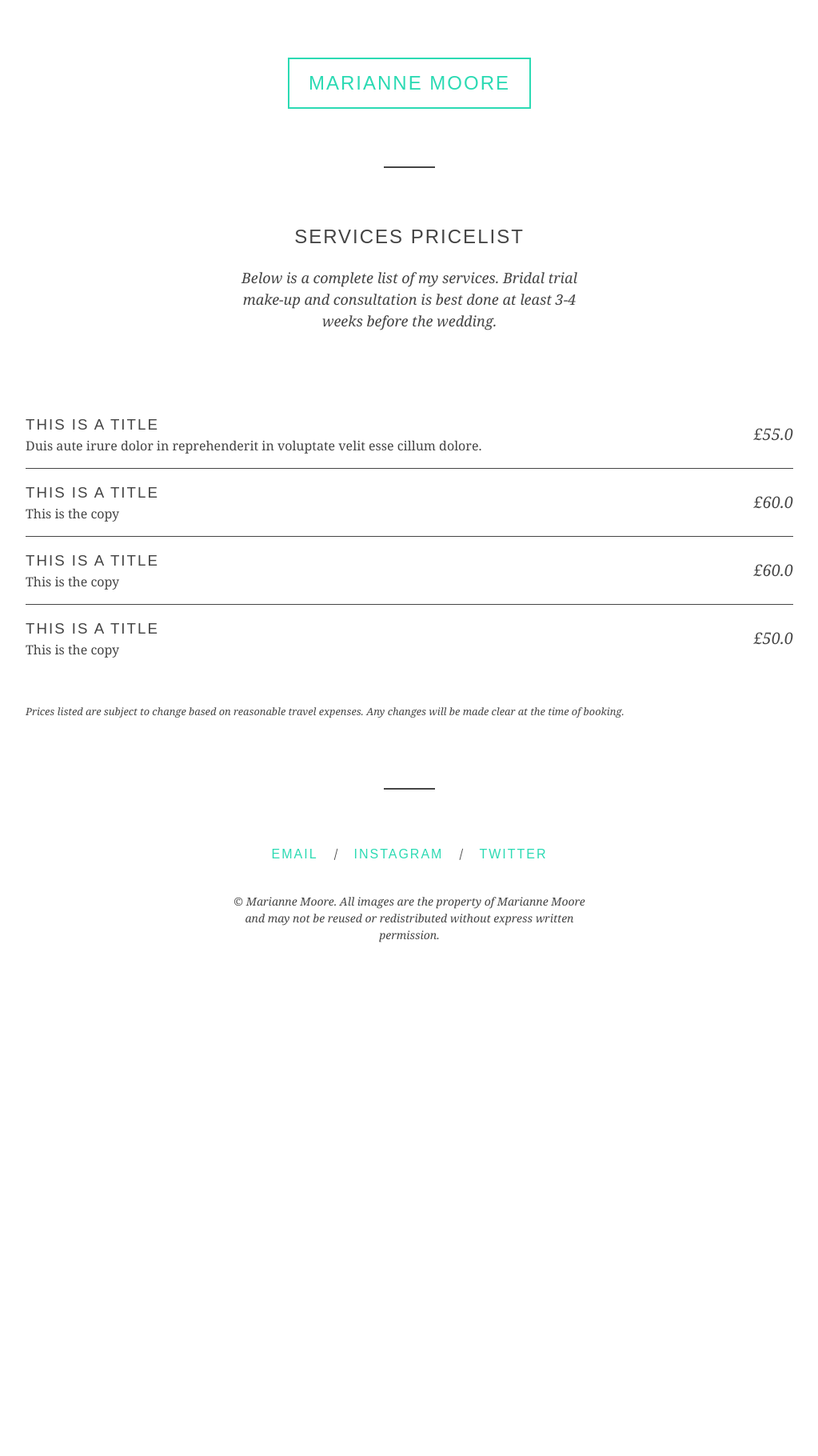
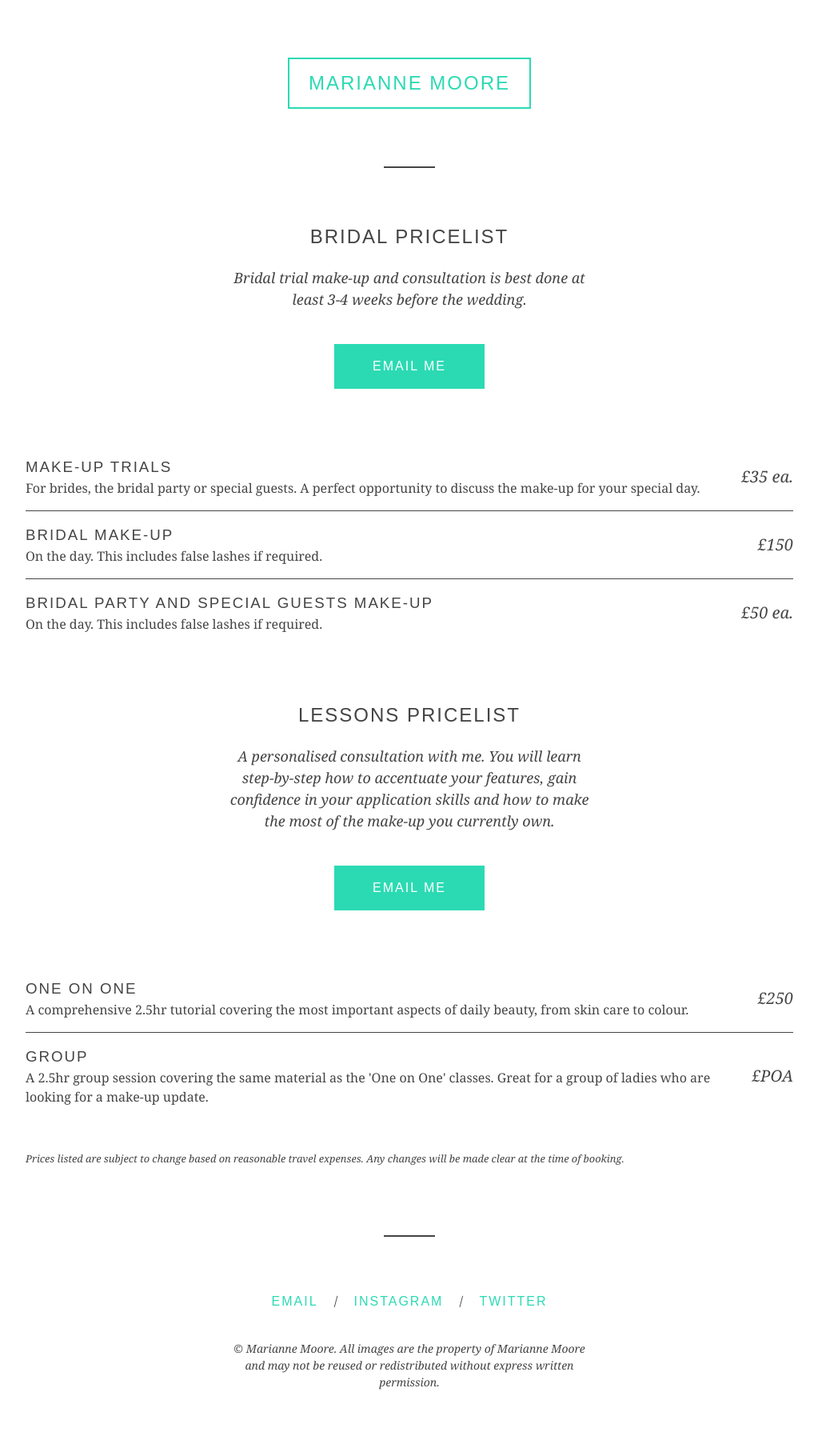
Before and after one commit to mariannemoore/mariannemoore.github.io, a Jekyll site: the page built from prices/index.html, in a window 1280 px wide. Shown: the whole page at 80% size, without its empty margins (128-1151 px from the left). Built offline with Jekyll 4.4.1, drawn with Linux system fonts in a browser that asks for light colours; Markdown is read by kramdown in place of the engine named in the settings; before the commit the page ends 1261 px from its top, so only the background shows below that.

Commit message:
updates to pricing page

```diff
--- a/_includes/prices.html
+++ b/_includes/prices.html
@@ -1,6 +1,6 @@
 <div class="container pricelist">
 	<ul>
-		{% for item in page.pricelist %}
+		{% for item in page.[include.list] %}
 		<li class="item">
 			<h3>{{ item.service }}</h3>
 			<span class="price">&pound;{{ item.price }}</span>
--- a/prices/index.html
+++ b/prices/index.html
@@ -3,24 +3,33 @@ layout: default
 title: Prices
 class: prices
 
-pricelist:
-  - service: this is a title
-    description: Duis aute irure dolor in reprehenderit in voluptate velit esse cillum dolore.
-    price: 55.00
-  - service: this is a title
-    description: This is the copy
-    price: 60.00
-  - service: this is a title
-    description: This is the copy
-    price: 60.00
-  - service: this is a title
-    description: This is the copy
-    price: 50.00
+bridal:
+  - service: Make-up trials
+    description: For brides, the bridal party or special guests. A perfect opportunity to discuss the make-up for your special day.
+    price: 35 ea.
+  - service: Bridal make-up
+    description: On the day. This includes false lashes if required.
+    price: 150
+  - service: Bridal party and special guests make-up
+    description: On the day. This includes false lashes if required.
+    price: 50 ea.
+
+lesson:
+  - service: One on One
+    description: A comprehensive 2.5hr tutorial covering the most important aspects of daily beauty, from skin care to colour.
+    price: 250
+  - service: Group
+    description: A 2.5hr group session covering the same material as the 'One on One' classes. Great for a group of ladies who are looking for a make-up update.
+    price: POA
 ---
 
-{% include intro.html title="Services Pricelist" copy="Below is a complete list of my services. Bridal trial make-up and consultation is best done at least 3-4 weeks before the wedding." %}
+{% include intro.html title="Bridal Pricelist" copy="Bridal trial make-up and consultation is best done at least 3-4 weeks before the wedding." button-text="Email me" button-url="mailto:bookings@mariannemakeup.com" %}
 
-{% include prices.html %}
+{% include prices.html list="bridal" %}
+
+{% include intro.html title="Lessons Pricelist" copy="A personalised consultation with me. You will learn step-by-step how to accentuate your features, gain confidence in your application skills and how to make the most of the make-up you currently own." button-text="Email me" button-url="mailto:bookings@mariannemakeup.com" %}
+
+{% include prices.html list="lesson" %}
 
 <div class="container">
   <p><small><em>Prices listed are subject to change based on reasonable travel expenses. Any changes will be made clear at the time of booking.</em></small></p>
```
Also changed, not shown: README.md, 2 other files.
